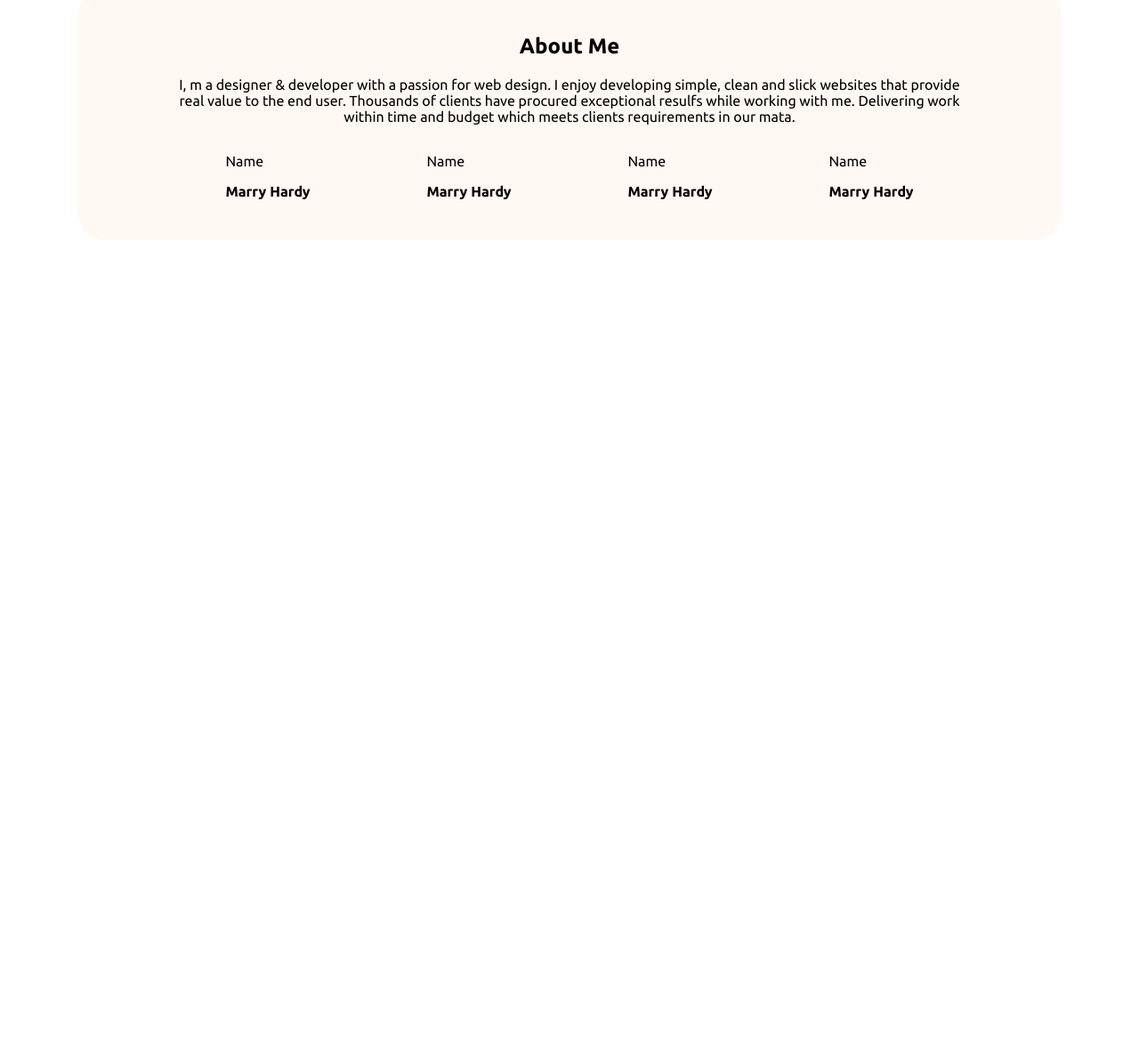
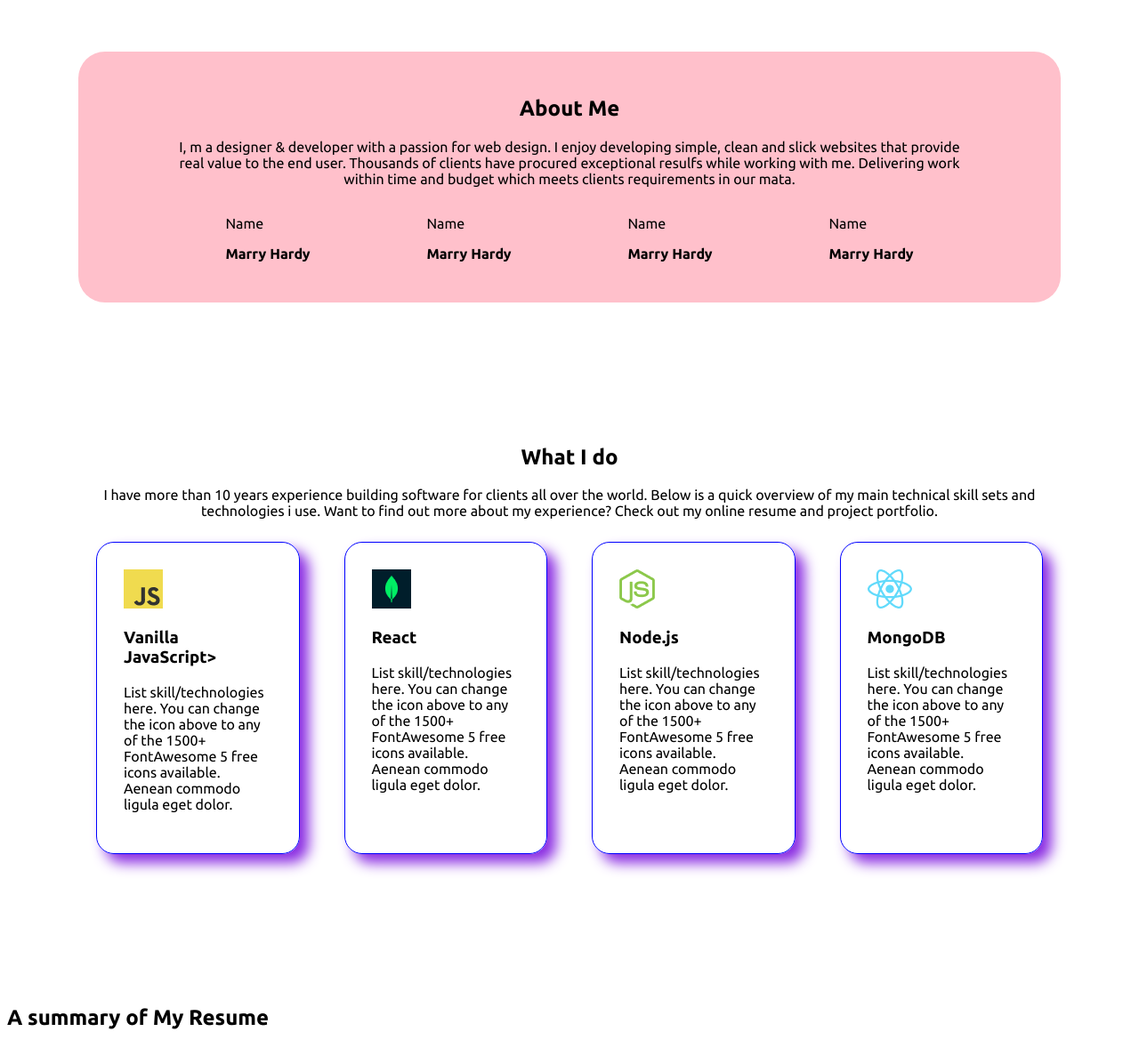
Before and after one commit to Samin35/N0-1, a plain HTML site: page index.html in a window 1280 px wide. Shown: the part 750-1928 px from the top of the page at 89% size. Before the commit the page ends 1050 px from the top, so only its background shows below. Drawn offline with Linux system fonts and the light colour scheme; a web font is replaced by a local one.

Commit message:
second section added

```diff
--- a/CSS/portfolio.css
+++ b/CSS/portfolio.css
@@ -76,6 +76,7 @@ header {
     background-repeat: no-repeat;
     background-position: bottom right;
 
+
 }
 
 .second-div {
@@ -83,11 +84,12 @@ header {
 }
 
 .about {
-    background-color: #FFF8F3;
+    background-color: pink;
     border-radius: 30px;
     max-width: 1140px;
     margin: 30px 80px;
     padding: 30px 100px;
+    margin-top: 100px;
 
 }
 
@@ -100,3 +102,37 @@ header {
     display: flex;
     justify-content: space-around;
 }
+
+.what-class {
+    text-align: center;
+
+}
+
+.padding .what-class {
+    padding: 40px 100px;
+}
+
+.what-i-do {
+    margin-top: 100px;
+    padding: 40px 100px;
+}
+
+.skill {
+    display: flex;
+    gap: 50px;
+}
+
+main section {
+    margin-top: 130px;
+}
+
+.skills {
+    padding: 30px;
+    margin-top: 10px;
+    max-width: 267px;
+    max-height: 377px;
+
+    border: 1px solid blue;
+    border-radius: 20px;
+    box-shadow: 10px 10px 15px blueviolet;
+}
--- a/index.html
+++ b/index.html
@@ -68,7 +68,46 @@
                 </div>
             </div>
         </section>
+        <section class="what-i-do">
+            <h2 class="what-class">What I do</h2>
+            <p class="what-class padding">I have more than 10 years experience building software for clients all over
+                the world.
+                Below is a quick
+                overview of my main technical skill sets and technologies i use. Want to find out more about my
+                experience? Check out my online resume and project portfolio.</p>
+            <div class="skill">
+                <div class="skills">
+                    <img src="icons/js.png" alt="">
+                    <h3>Vanilla JavaScript></h3>
+                    <p>List skill/technologies here. You can change the icon above to any of the 1500+ FontAwesome 5
+                        free icons available. Aenean commodo ligula eget dolor.</p>
+                </div>
+                <div class="skills">
+                    <img src="icons/mongo.png" alt="">
+                    <h3>React</h3>
+                    <p>List skill/technologies here. You can change the icon above to any of the 1500+ FontAwesome 5
+                        free icons available. Aenean commodo ligula eget dolor.</p>
+                </div>
+                <div class="skills">
+                    <img src="icons/nodejs.png" alt="">
+                    <h3>Node.js</h3>
+                    <p>List skill/technologies here. You can change the icon above to any of the 1500+ FontAwesome 5
+                        free icons available. Aenean commodo ligula eget dolor.</p>
+                </div>
+                <div class="skills">
+                    <img src="icons/react.png" alt="">
+                    <h3>MongoDB</h3>
+                    <p>List skill/technologies here. You can change the icon above to any of the 1500+ FontAwesome 5
+                        free icons available. Aenean commodo ligula eget dolor.</p>
+                </div>
+            </div>
+        </section>
 
+        <section class="resume">
+            <h2 class="sec-title">
+                A summary of My Resume
+            </h2>
+        </section>
     </main>
     <footer>
 
```
Also changed, not shown: icons/facebook.png (added), icons/insta.png (added), icons/js.png (added), icons/mongo.png (added), icons/nodejs.png (added), icons/react.png (added), icons/twitter.png (added).
